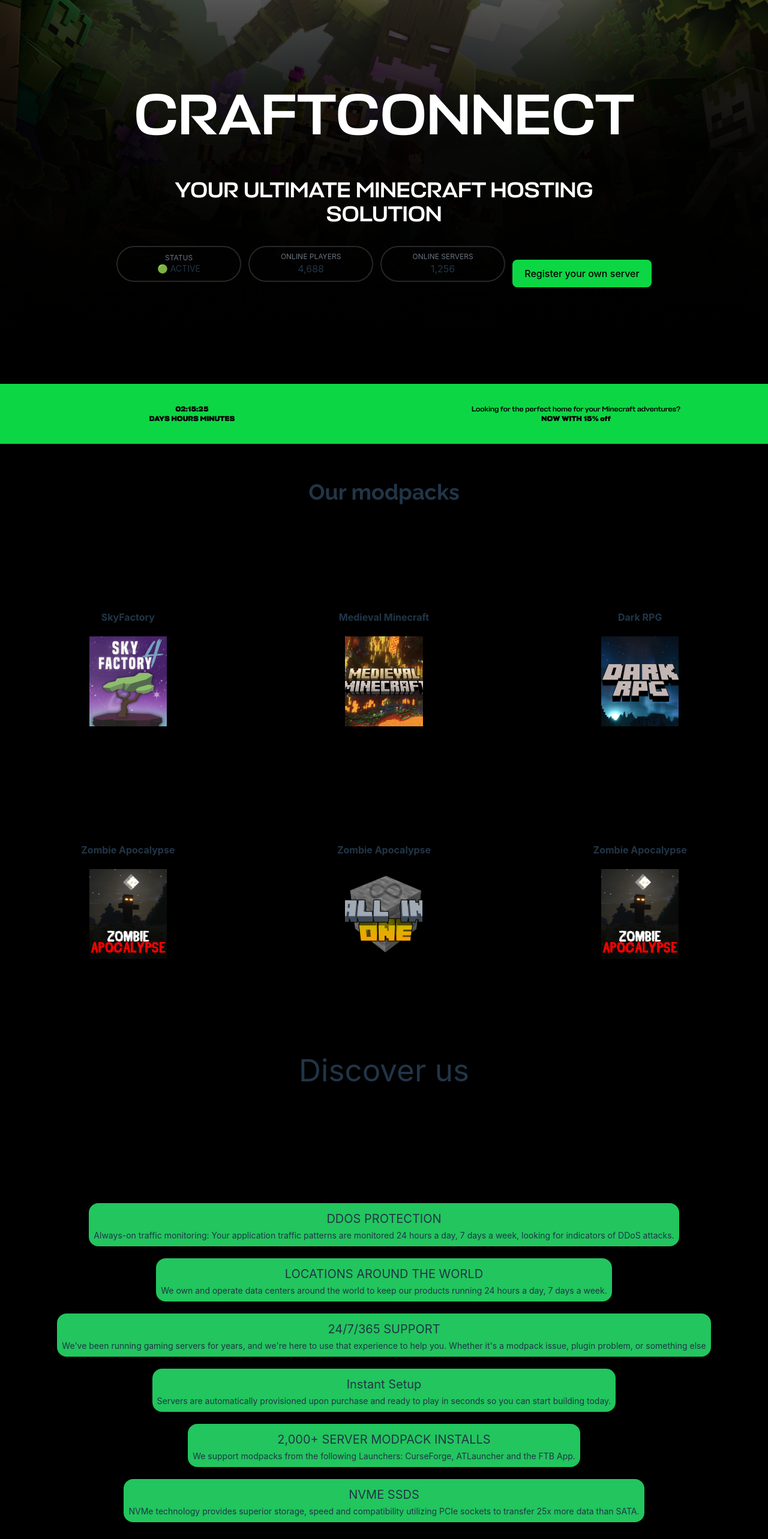
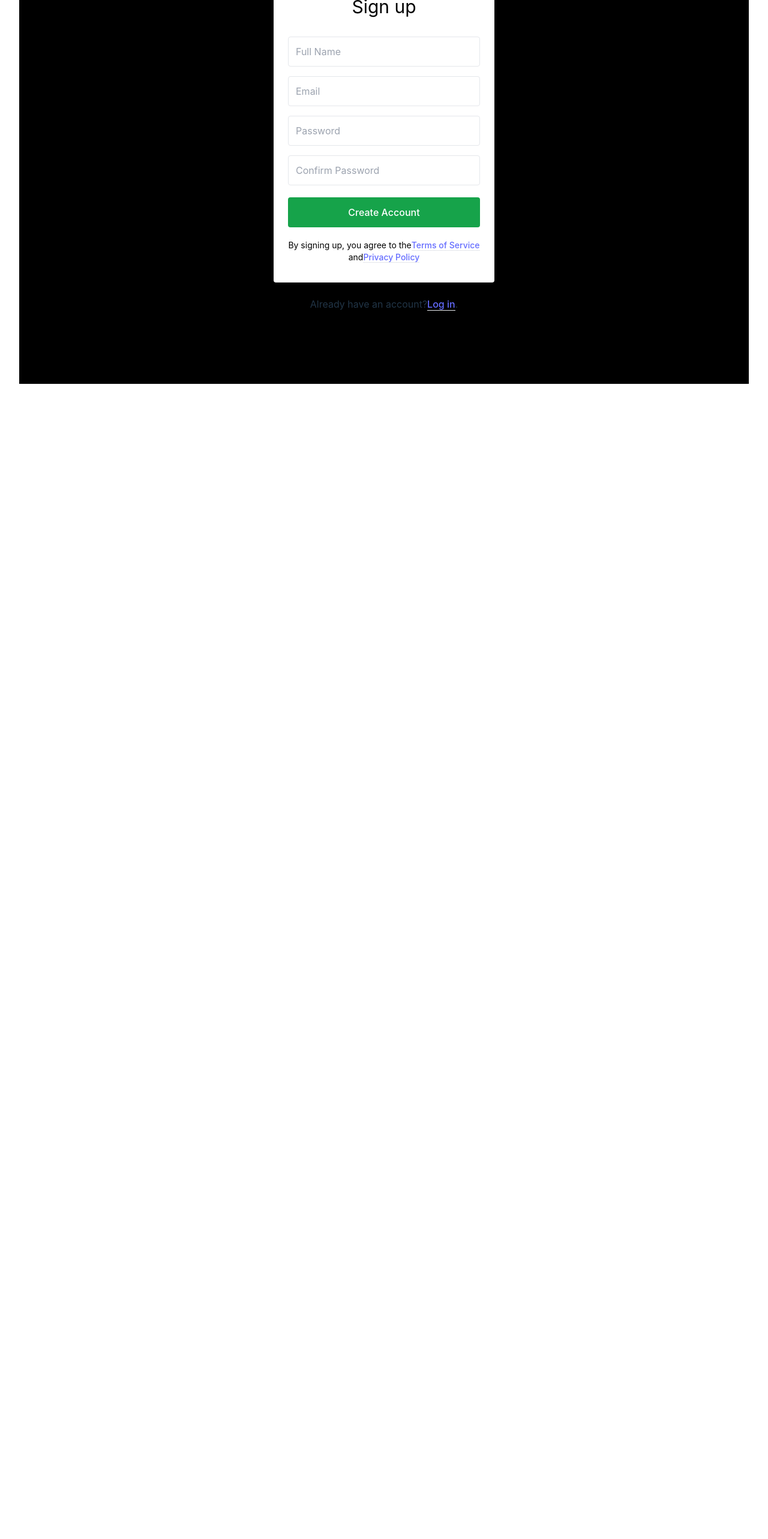
Before and after one commit to skokann/minecraft-hosting, a React (Vite) app: page /register in a window 1280 px wide. Shown: the part 160-2726 px from the top of the page at 60% size. After the commit the page ends 800 px from the top, so only its background shows below. Built offline with nearby package versions, Linux system fonts and the light colour scheme.

Commit message:
added mongodb

```diff
--- a/package.json
+++ b/package.json
@@ -10,6 +10,8 @@
     "preview": "vite preview"
   },
   "dependencies": {
+    "mongodb": "^6.1.0",
+    "mongodb-client": "^0.0.1",
     "react": "^18.2.0",
     "react-dom": "^18.2.0",
     "react-router-dom": "^6.16.0"
--- a/src/App.tsx
+++ b/src/App.tsx
@@ -1,4 +1,3 @@
-import "./App.css";
 import Hero from "./components/Hero";
 import Bar from "./components/Bar";
 import Modpacks from "./components/Modpacks";
--- a/src/components/Discover.tsx
+++ b/src/components/Discover.tsx
@@ -1,9 +1,9 @@
 function Discover() {
   return (
     <div className="bg-black">
-      <h1 className="text-center py-10">Discover us</h1>
-      <div className="flex flex-col text-sm text-center  justify-center gap-5 px-10 items-center w-full h-screen  pt-10   ">
-        <div className="bg-green-500  p-2 rounded-2xl">
+      <h1 className="text-center font-Raleway font-bold py-8">Discover us</h1>
+      <div className="flex flex-col text-sm text-center   justify-center gap-5 px-10 items-center w-full h-screen    ">
+        <div className="bg-green-500 w-full p-2 rounded-2xl">
           <p className="text-xl m-1 ">DDOS PROTECTION</p>
           <p>
             Always-on traffic monitoring: Your application traffic patterns are
@@ -11,7 +11,7 @@
             DDoS attacks.
           </p>
         </div>
-        <div className="bg-green-500 p-2 rounded-2xl ">
+        <div className="bg-green-500 w-full   p-2 rounded-2xl ">
           <p className="text-xl m-1">LOCATIONS AROUND THE WORLD</p>
           <p>
             We own and operate data centers around the world to keep our
@@ -20,7 +20,7 @@
         </div>
         <div
           className="
-        bg-green-500 p-2 rounded-2xl "
+        bg-green-500 w-full  p-2 rounded-2xl "
         >
           <p className="text-xl m-1">24/7/365 SUPPORT</p>
           <p>
@@ -31,7 +31,7 @@
         </div>
         <div
           className="
-        bg-green-500 p-2 rounded-2xl"
+        bg-green-500 w-full  p-2 rounded-2xl"
         >
           <p className="text-xl m-1">Instant Setup</p>
           <p>
@@ -39,14 +39,14 @@
             play in seconds so you can start building today.
           </p>
         </div>
-        <div className="bg-green-500 p-2 rounded-2xl">
+        <div className="bg-green-500 w-full  p-2 rounded-2xl ">
           <p className="text-xl m-1">2,000+ SERVER MODPACK INSTALLS</p>
           <p>
             We support modpacks from the following Launchers: CurseForge,
             ATLauncher and the FTB App.
           </p>
         </div>
-        <div className="bg-green-500 p-2 rounded-2xl">
+        <div className="bg-green-500 w-full  p-2 rounded-2xl">
           <p className="text-xl m-1">NVME SSDS</p>
           <p>
             NVMe technology provides superior storage, speed and compatibility
--- a/src/components/Footer.tsx
+++ b/src/components/Footer.tsx
@@ -1,6 +1,6 @@
 function Footer() {
   return (
-    <div className="bg-black text-center pt-32 ">
+    <div className="bg-black text-center pt-5 ">
       <footer className=" shadow bg-black ">
         <div className="w-full max-w-screen-xl mx-auto p-4  ">
           <div className="sm:flex sm:items-center sm:justify-center ">
--- a/src/components/Hero.tsx
+++ b/src/components/Hero.tsx
@@ -1,5 +1,8 @@
 import "../App.css";
+import { useNavigate } from "react-router-dom";
+
 function Hero() {
+  const navigate = useNavigate();
   return (
     <div className="w-screen h-screen bg1 ">
       <div className="w-full h-full bg-gradient-to-t from-black via-black/80 to-transparent flex flex-col items-center justify-center pt-36 ">
@@ -22,10 +25,13 @@
             <p className=" text-xs text-gray-500">online servers</p>
             <p>1,256</p>
           </div>
-          <button className="mt-8 bg-uran text-black">
-            Register your own server
-          </button>
         </div>
+        <button
+          onClick={() => navigate("/register")}
+          className="mt-8 bg-uran text-black"
+        >
+          Register your own server
+        </button>
       </div>
     </div>
   );
--- a/src/components/Register.tsx
+++ b/src/components/Register.tsx
@@ -1,5 +1,61 @@
 function Register() {
-  return <div className="w-full h-screen bg-black">Register</div>;
+
+
+  return (
+    <div className="flex w-screen h-screen flex-1 flex-col justify-center  lg:px-8">
+     <div className="bg-black min-h-screen flex flex-col">
+            <div className="container max-w-sm mx-auto flex-1 flex flex-col items-center justify-center px-2">
+                <div className="bg-white px-6 py-8 rounded shadow-md text-black w-full">
+                    <h1 className="mb-8 text-3xl text-center">Sign up</h1>
+                    <input
+                        type="text"
+                        className="block border border-grey-light w-full p-3 rounded mb-4"
+                        name="fullname"
+                        placeholder="Full Name" />
+
+                    <input
+                        type="text"
+                        className="block border border-grey-light w-full p-3 rounded mb-4"
+                        name="email"
+                        placeholder="Email" />
+
+                    <input
+                        type="password"
+                        className="block border border-grey-light w-full p-3 rounded mb-4"
+                        name="password"
+                        placeholder="Password" />
+                    <input
+                        type="password"
+                        className="block border border-grey-light w-full p-3 rounded mb-4"
+                        name="confirm_password"
+                        placeholder="Confirm Password" />
+
+                    <button
+                        type="submit"
+                        className="w-full text-center py-3 rounded bg-green-600 text-white hover:bg-green-dark focus:outline-none my-1"
+                    >Create Account</button>
+
+                    <div className="text-center text-sm text-grey-dark mt-4">
+                        By signing up, you agree to the
+                        <a className="no-underline border-b border-grey-dark text-grey-dark" href="#">
+                            Terms of Service
+                        </a> and
+                        <a className="no-underline border-b border-grey-dark text-grey-dark" href="#">
+                            Privacy Policy
+                        </a>
+                    </div>
+                </div>
+
+                <div className="text-grey-dark mt-6">
+                    Already have an account?
+                    <a className="no-underline border-b border-blue text-blue" href="../login/">
+                        Log in
+                    </a>.
+                </div>
+            </div>
+        </div>
+    </div>
+  );
 }
 
 export default Register;
--- a/src/main.tsx
+++ b/src/main.tsx
@@ -1,10 +1,25 @@
-import React from 'react'
-import ReactDOM from 'react-dom/client'
-import App from './App.tsx'
-import './index.css'
+import React from "react";
+import ReactDOM from "react-dom/client";
+import App from "./App.tsx";
+import "./index.css";
+import "./App.css";
 
-ReactDOM.createRoot(document.getElementById('root')!).render(
+import { createBrowserRouter, RouterProvider } from "react-router-dom";
+import Register from "./pages/register.tsx";
+
+const router = createBrowserRouter([
+  {
+    path: "/register",
+    element: <Register />,
+  },
+  {
+    path: "/",
+    element: <App />,
+  },
+]);
+
+ReactDOM.createRoot(document.getElementById("root")!).render(
   <React.StrictMode>
-    <App />
-  </React.StrictMode>,
-)
+    <RouterProvider router={router} />
+  </React.StrictMode>
+);
--- /dev/null
+++ b/src/pages/Register.tsx
@@ -0,0 +1,11 @@
+import Register from "../components/Register";
+
+function RegisterPage() {
+  return (
+    <>
+      <Register />
+    </>
+  );
+}
+
+export default RegisterPage;
```
Also changed, not shown: 1 other file (tests, documents, lock files or other folders).
